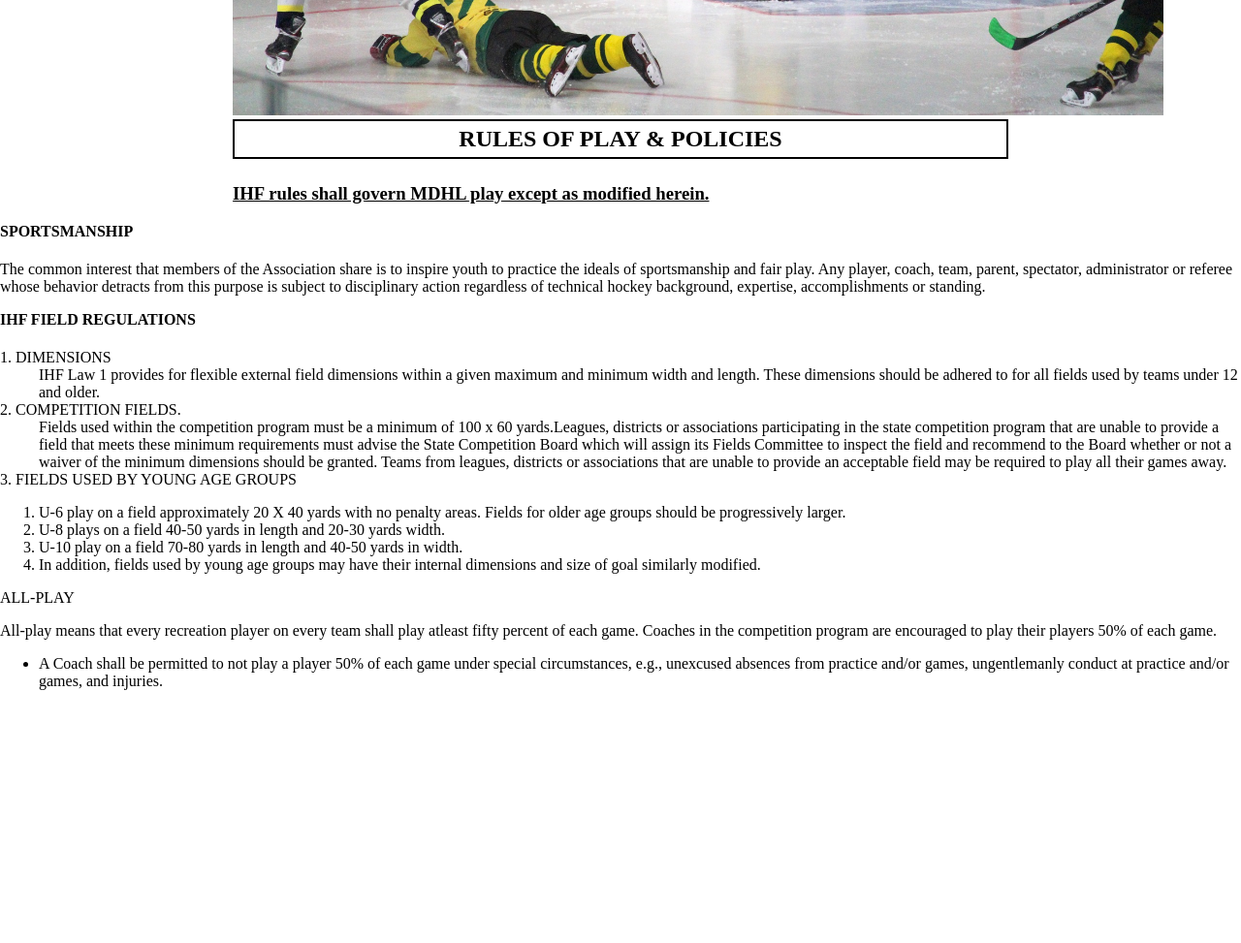
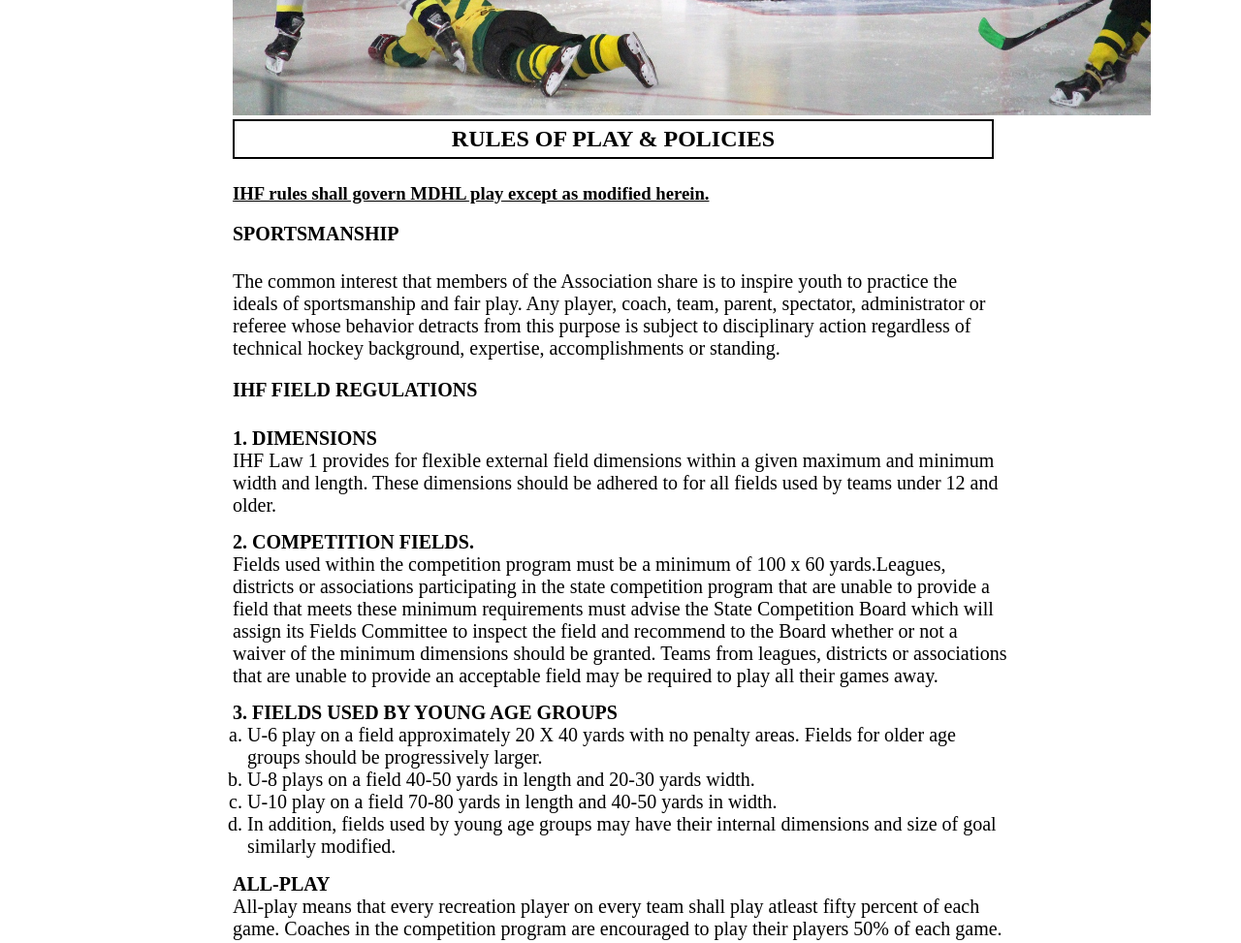
Before and after one commit to Guillermo-Costilla/proyectos, a plain HTML site: page rules.html in a window 1280 px wide. Shown: the part 400-1373 px from the top of the page at 97% size. Before the commit the page ends 1128 px from the top, so only its background shows below. Drawn offline with Linux system fonts and the light colour scheme.

Commit message:
terminada tarea3 con css y modificaciones

```diff
--- a/CSS/style.css
+++ b/CSS/style.css
@@ -34,7 +34,7 @@ nav a{
 .banner {
     background-size: cover;
     height: 450px;
-    width: 75%;
+    width: 74%;
     margin-right: 240px;
     margin-left: 240px;
 }
@@ -42,7 +42,7 @@ h2 {
     text-align: center;
     border: 2px solid black;
     padding: 5px;
-    margin: 0px 240px 0px 240px;
+    margin: 0px 255px 0px 240px;
 }
 
 .logo{
@@ -68,7 +68,15 @@ h2 {
 }
 
 h4 {
+    font-size: 20px;
     margin-top: 5px;
+}
+h6 {
+    font-size: 20px;
+}
+
+p {
+    font-size: 16px;
 }
 
 .adicional {
@@ -85,10 +93,12 @@ h3{
     margin-top: 25px;
     text-decoration: underline;
 }
+
 table {
-    width: auto;
-    height: auto;
-    margin-left: 28%;
+    display: flex;
+    flex-direction: column;
+    justify-content: center;
+    align-items: center;
 }
 
 table tr{
@@ -96,7 +106,13 @@ table tr{
     font-size: 20px;
 }
 
+tr th {
+    width: 11.5em;
+    text-align: center;
+}
+
 table td{
+    width: 10em;
     padding: 0.83em;
     text-align: center;
     font-size: 20px;
@@ -109,6 +125,7 @@ h5{
 }
 section article .acomodado{
     margin-left: 240px;
+    font-size: 20px;
 }
 
 .inblock {
@@ -116,3 +133,50 @@ section article .acomodado{
     width: auto;
     height: auto;
 }
+
+/* Rules*/
+
+.h4 {
+    font-size: 20px;
+    margin-left: 240px;
+}
+
+dt {
+    font-size: 20px;
+    font-weight: bold;
+    margin-left: 240px;
+}
+
+dd {
+    font-size: 20px;
+    margin: 0px 240px 15px;
+}
+
+.p {
+    font-size: 20px;
+    margin-left: 240px;
+    margin-right: 260px;
+}
+ol {
+    margin: 0px;
+    padding: 0px;
+}
+
+ul {
+    margin: 0px;
+}
+
+li {
+    font-size: 20px;
+    margin-top: 0px;
+    margin-left: 255px;
+    margin-right: 240px;
+}
+
+ol li{
+    list-style-type: lower-latin;
+}
+
+ul li{
+    list-style-type: circle;
+}
--- a/rules.html
+++ b/rules.html
@@ -27,14 +27,14 @@
         <h2>RULES OF PLAY & POLICIES</h2>
         <h3>IHF rules shall govern MDHL play except as modified herein.</h3>
         <article>
-            <h4>SPORTSMANSHIP</h4>
-            <p>The common interest that members of the Association share is to inspire
+            <h4 class="h4">SPORTSMANSHIP</h4>
+            <p class="p">     The common interest that members of the Association share is to inspire
                 youth to practice the ideals of sportsmanship and fair play. Any player, coach,
                 team, parent, spectator, administrator or referee whose behavior detracts from
                 this purpose is subject to disciplinary action regardless of technical hockey
                 background, expertise, accomplishments or standing.</p>
         </article>
-        <h4>IHF FIELD REGULATIONS</h4>
+        <h4 class="h4">IHF FIELD REGULATIONS</h4>
         <dl>
             <dt>1. DIMENSIONS</dt>
             <dd>IHF Law 1 provides for flexible external field dimensions within
@@ -63,10 +63,10 @@
         </dl>
         <dl>
             <dt>ALL-PLAY</dt>
-            <dl>All-play means that every recreation player on every team shall play atleast
+            <dd>All-play means that every recreation player on every team shall play atleast
                 fifty percent of each game. Coaches in the competition program are encouraged
                 to play their players 50% of each game.
-            </dl>
+            </dd>
             <ul>
                 <li>A Coach shall be permitted to not play a player 50% of each game
                     under special circumstances, e.g., unexcused absences from practice
```
Also changed, not shown: contact.html (+1 -1 lines), game_info.html (+2 -2 lines), index.html (+0 -2 lines).
